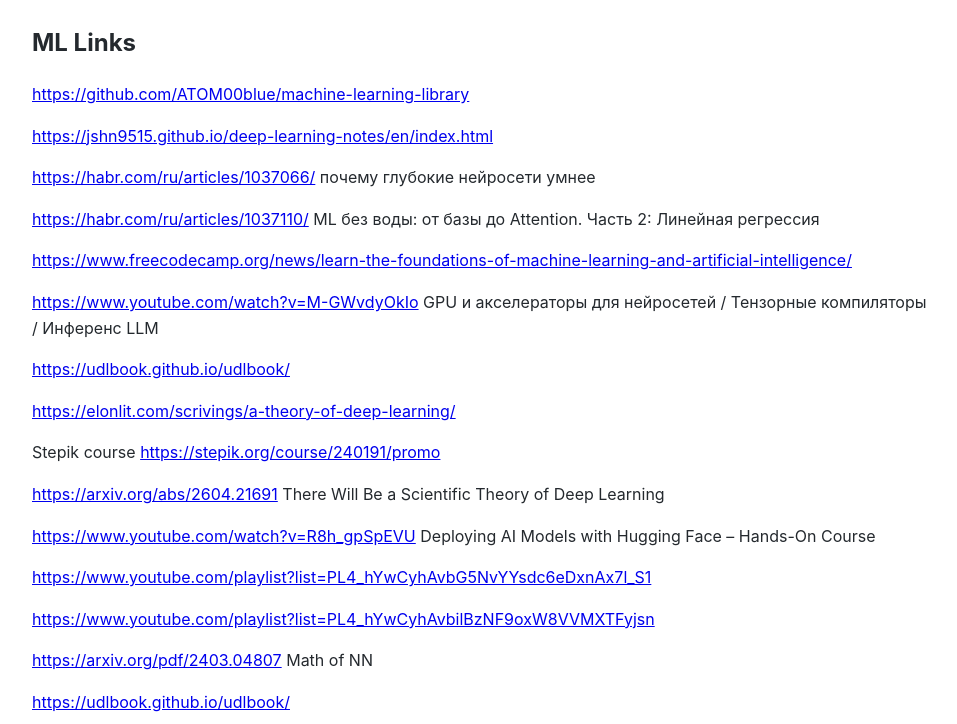
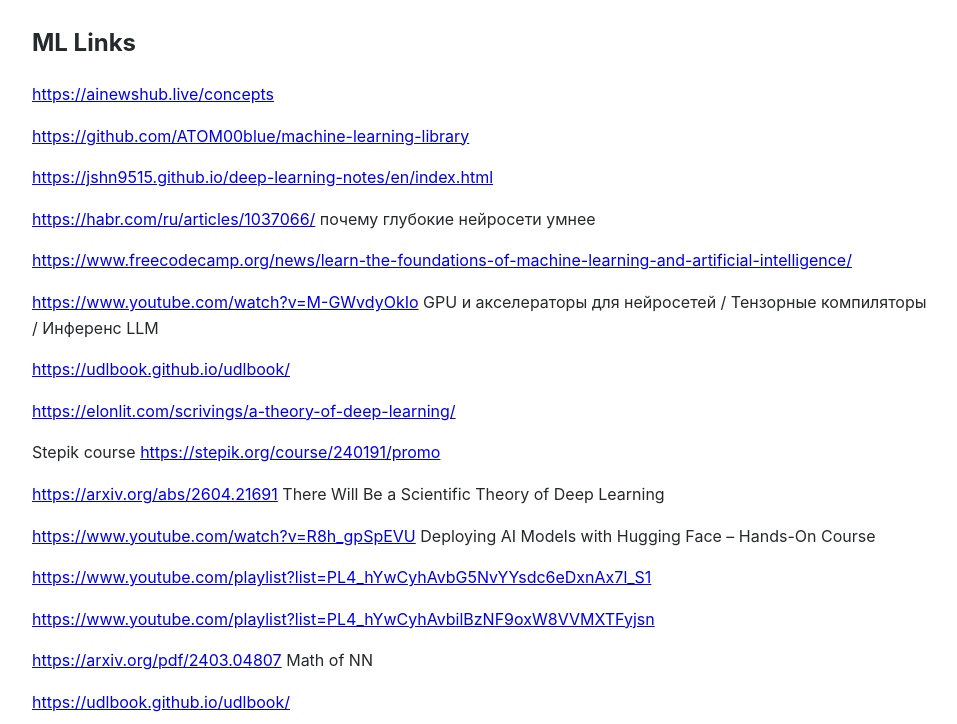
Before and after one commit to Michael-Lubinsky/michael-lubinsky.github.com, a Jekyll site: the page built from ml/mamba.md, in a window 1280 px wide and 900 px high, scrolled down 1462 px, cut to the strip 176-900 px from the top of the window. Shown: the whole strip, without its empty margins (158-1115 px from the left). Built offline with Jekyll 4.4.1, drawn with Linux system fonts in a browser that asks for light colours; our own code applies the rules of GitHub Pages for plain Markdown files.

Commit message:
Update mamba.md

```diff
--- a/ml/mamba.md
+++ b/ml/mamba.md
@@ -2,6 +2,8 @@
 <img width="1024" height="1536" alt="image" src="https://github.com/user-attachments/assets/8c2c29f6-8347-4293-a636-463702307afc" />
 
 ## ML Links
+
+<https://ainewshub.live/concepts>
 
 <https://github.com/ATOM00blue/machine-learning-library>
 
@@ -9,7 +11,7 @@
 
 <https://habr.com/ru/articles/1037066/> почему глубокие нейросети умнее
 
-<https://habr.com/ru/articles/1037110/> ML без воды: от базы до Attention. Часть 2: Линейная регрессия
+
 
 <https://www.freecodecamp.org/news/learn-the-foundations-of-machine-learning-and-artificial-intelligence/>
 
```
